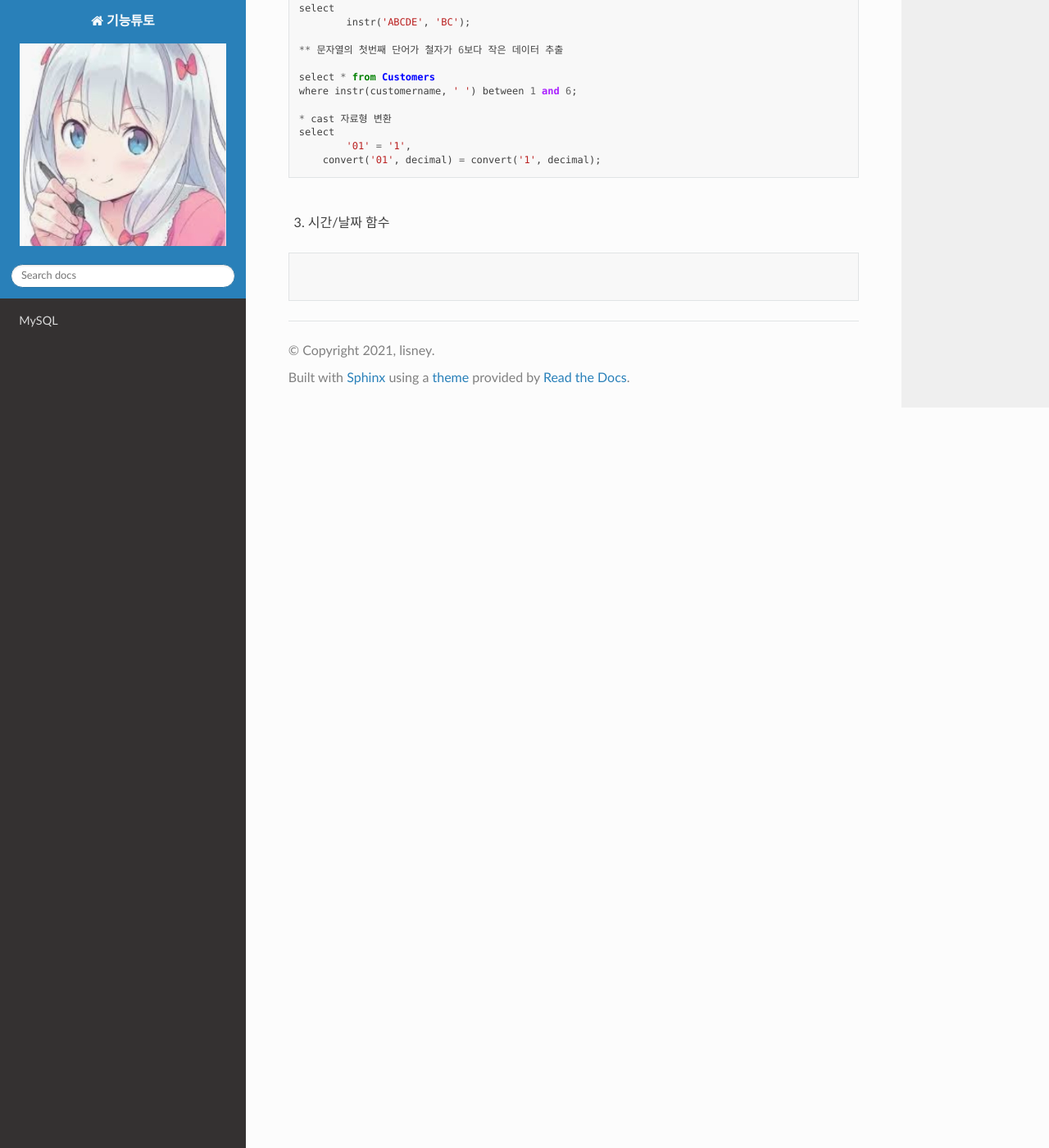
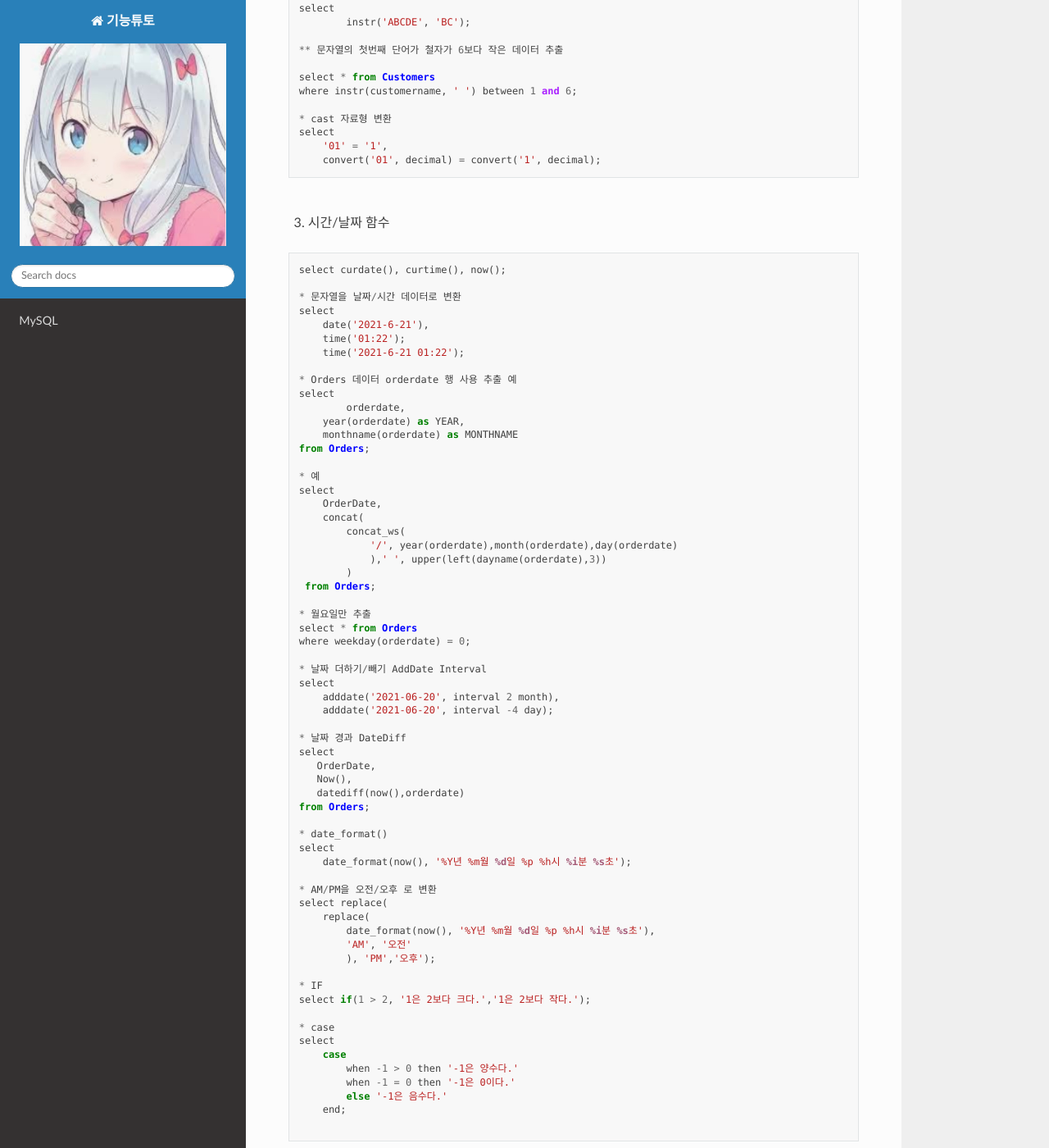
Before and after one commit to lisney/RTD, a Sphinx documentation site: the page built from docs/source/html/mysql.md, in a window 1280 px wide and 1400 px high, scrolled down 2886 px. Shown: the whole window at 82% size. Built offline with Sphinx 7.4.7 and the Read the Docs theme 2.0.0, drawn with Linux system fonts in a browser that asks for light colours; pages that are not in the unit, such as notebooks, are missing from menus.

Commit message:
Update mysql.md

````diff
--- a/docs/source/html/mysql.md
+++ b/docs/source/html/mysql.md
@@ -171,7 +171,7 @@ where instr(customername, ' ') between 1 and 6;
 
 * cast 자료형 변환
 select
-	'01' = '1',
+    '01' = '1',
     convert('01', decimal) = convert('1', decimal);
 ```
 
@@ -179,13 +179,70 @@ select
 
 3. 시간/날짜 함수
 
+```
+select curdate(), curtime(), now();
 
+* 문자열을 날짜/시간 데이터로 변환
+select
+    date('2021-6-21'),
+    time('01:22');
+    time('2021-6-21 01:22');
 
+* Orders 데이터 orderdate 행 사용 추출 예
+select
+	orderdate,
+    year(orderdate) as YEAR,
+    monthname(orderdate) as MONTHNAME
+from Orders;
 
+* 예
+select
+    OrderDate,
+    concat(
+        concat_ws(
+            '/', year(orderdate),month(orderdate),day(orderdate)
+            ),' ', upper(left(dayname(orderdate),3))
+        )
+ from Orders;
 
+* 월요일만 추출
+select * from Orders
+where weekday(orderdate) = 0;
 
+* 날짜 더하기/빼기 AddDate Interval
+select
+    adddate('2021-06-20', interval 2 month),
+    adddate('2021-06-20', interval -4 day);
 
+* 날짜 경과 DateDiff
+select
+   OrderDate,
+   Now(),
+   datediff(now(),orderdate)
+from Orders;
 
+* date_format()
+select
+    date_format(now(), '%Y년 %m월 %d일 %p %h시 %i분 %s초');
 
+* AM/PM을 오전/오후 로 변환
+select replace(
+    replace(
+        date_format(now(), '%Y년 %m월 %d일 %p %h시 %i분 %s초'),
+        'AM', '오전'
+        ), 'PM','오후');
+
+* IF
+select if(1 > 2, '1은 2보다 크다.','1은 2보다 작다.');
+
+* case
+select
+    case
+        when -1 > 0 then '-1은 양수다.'
+        when -1 = 0 then '-1은 0이다.'
+        else '-1은 음수다.'
+    end;
 
 ```
+
+<br>
````
